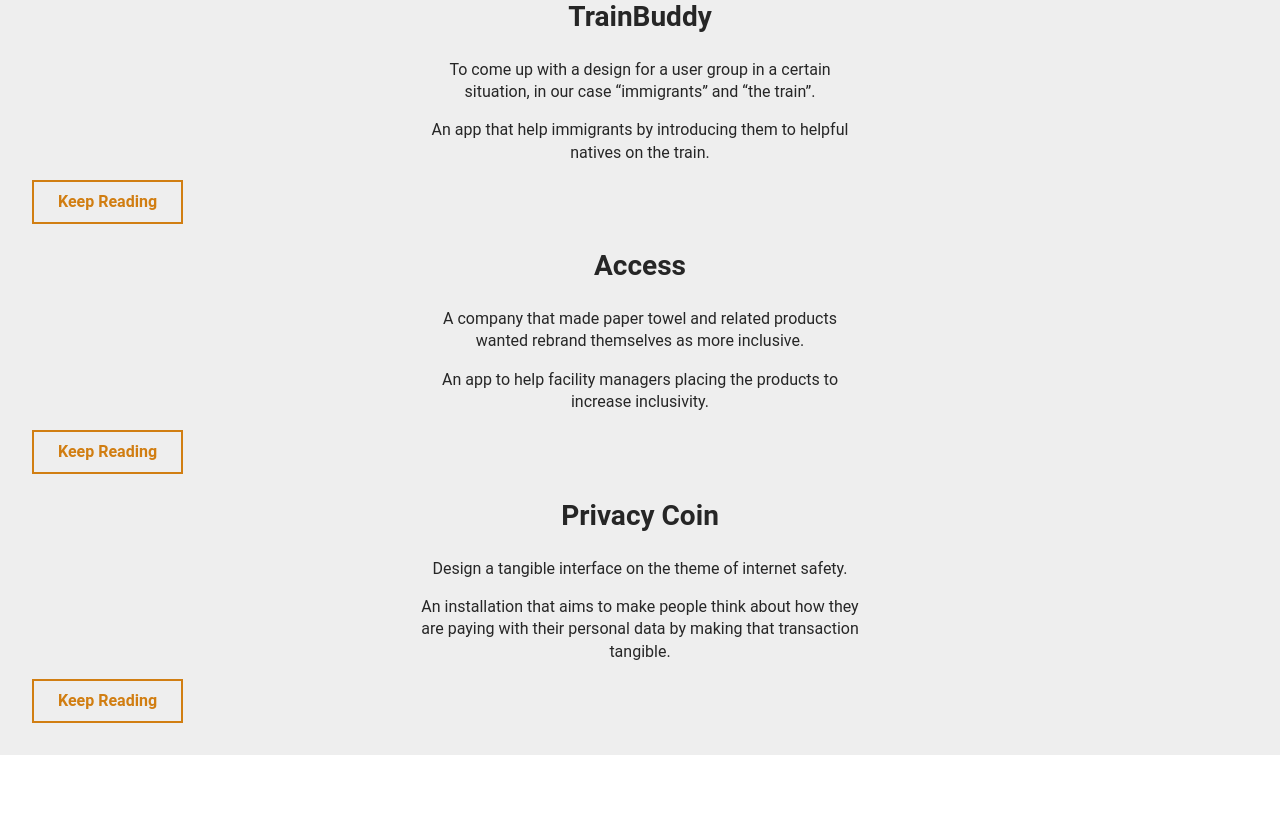
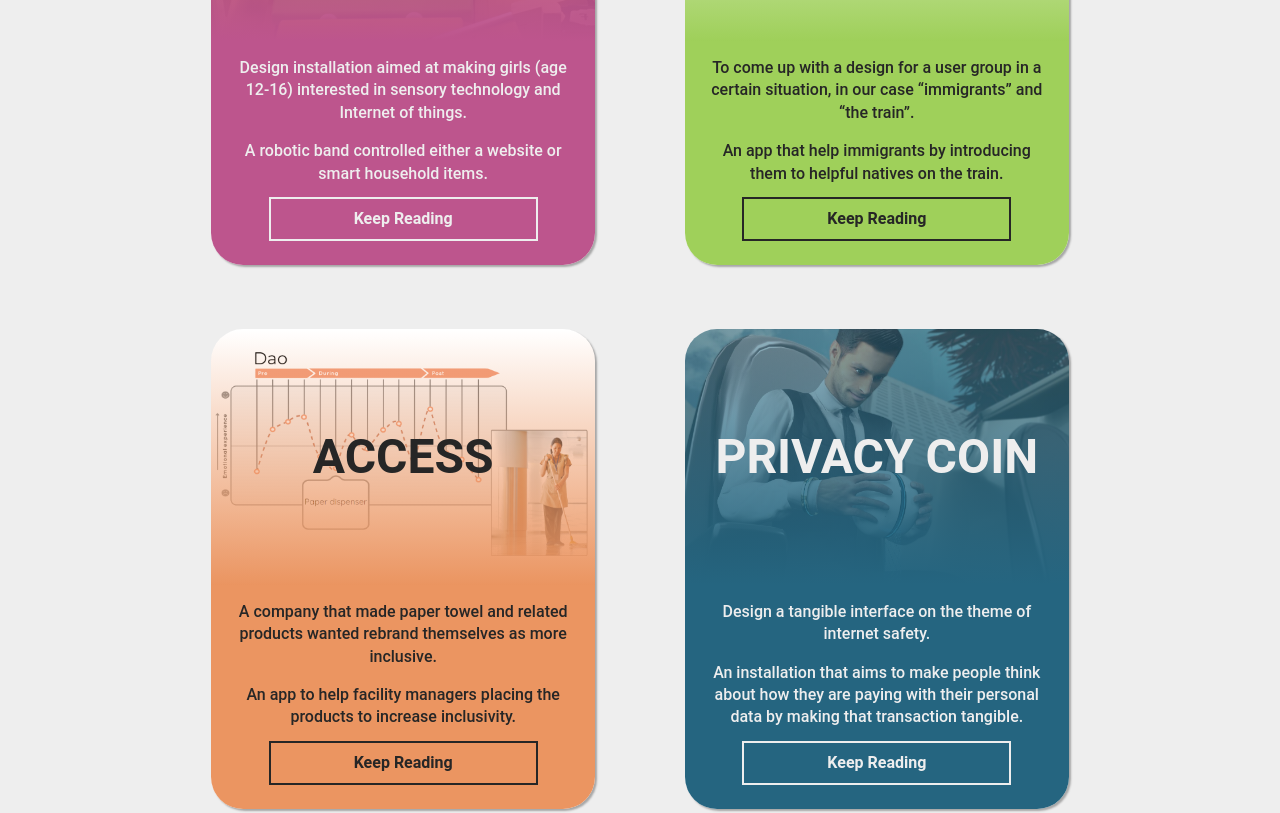
Before and after one commit to bbjorn/bbjorn.github.io, a plain HTML site: page index.html in a window 1280 px wide. Shown: the part 1494-2307 px from the top of the page. Drawn offline with Linux system fonts and the light colour scheme.

Commit message:
Worked with cards
Links needs to be fixed for buttons and some images needs to be replaced.

```diff
--- a/css/style.css
+++ b/css/style.css
@@ -10,6 +10,7 @@
     --clr-primary-light: #6a94cb;
     --clr-overlay-brighten: rgba(255, 255, 255, 0.20);
     --clr-overlay-darken: rgba(0, 0, 0, 0.15);
+    --clr-overlay-darken-30: rgba(0, 0, 0, 0.30);
 }
 
 *, *::before, *::after {
@@ -482,7 +483,7 @@ nav a:hover,nav a:focus{
 .code h2{
     color: var(--clr-primary);
     position: relative;
-    width: max-content;
+    max-width: max-content;
     margin-inline: auto;
 }
 
@@ -503,3 +504,113 @@ nav a:hover,nav a:focus{
 .code img{
     border-radius: 0.5em;
 }
+
+/* Cards */
+.card{
+    --card-clr: var(--clr-light);
+    --card-bg-clr: #BD558D;
+    --card-img: url("../img/robopop/rp-finished.png");
+    background-color: var(--clr-white);
+    margin: 2em auto;
+    display: flex;
+    flex-direction:  column;
+    border-radius: 2em;
+    box-shadow: 2px 2px 2px var(--clr-overlay-darken-30);
+    max-width: 24em;
+}
+
+.card-top{
+    background-image:
+        linear-gradient(to bottom, rgba(255, 255, 255, 0), var(--card-bg-clr)),
+        var(--card-img);
+    background-size: auto 100%;
+    background-position: center;
+    background-repeat: no-repeat;
+
+    color: var(--card-clr);
+
+    min-height: 16em;
+    border-top-left-radius: 2em;
+    border-top-right-radius: 2em;
+
+    display: flex;
+    justify-content: center;
+    align-items: center;
+}
+
+.card-top h3{
+    font-size: 3rem;
+    height: max-content;
+    text-transform: uppercase;
+}
+
+.card-bottom{
+    background-color: var(--card-bg-clr);
+    color: var(--card-clr);
+    border-bottom-left-radius: 2em;
+    border-bottom-right-radius: 2em;
+    padding: 0em 1.52em 4em;
+    height: 100%;
+    position: relative;
+}
+.card-bottom p{
+    font-weight: 500;
+}
+
+.card-bottom .btn{
+    --btn-clr: var(--card-clr);
+
+    position: absolute;
+    bottom: 1.5em;
+    left: 15%;
+    right: 15%;
+}
+
+.card-trainbuddy{
+    --card-clr: var(--clr-dark);
+    --card-bg-clr: #9fd05a;
+    --card-img: url("../img/trainbuddy/trainbuddy-logo.png");
+}
+
+.card-access{
+    --card-clr: var(--clr-dark);
+    --card-bg-clr: #EB9561;
+    --card-img: url("../img/access/ac-customerjourney-trans.png");
+}
+
+.card-access .card-top{
+    background-size: 100% auto;
+}
+
+.card-privacy{
+    --card-clr: var(--clr-light);
+    --card-bg-clr: #256580;
+    --card-img: url("../img/privacycoin/pc-conceptart.jpg");
+}
+
+.card-privacy .card-top{
+    background-image:
+    linear-gradient(to bottom, rgba(37, 103, 128, 0.5), var(--card-bg-clr)),
+    var(--card-img);
+
+}
+
+@media screen and (min-width: 940px){
+    .ux{
+        display: grid;
+        grid-template-columns: 2fr auto 1fr auto 2fr;
+
+    }
+
+    .ux h2{
+        grid-column: 1 /-1;
+    }
+
+    .card:nth-child(even){
+        grid-column: 2/3;
+    }
+
+    .card:nth-child(odd){
+        grid-column: 4/5;
+    }
+}
--- a/index.html
+++ b/index.html
@@ -44,29 +44,49 @@
         </section>
         <section class="ux bg-light" id="ux">
             <h2>UX Design Projects</h2>
-            <div class="card">
+            <div class="card card-robopop">
+                <div class="card-top">
                     <h3>Robo Pop!</h3>
+                </div>
+                <div class="card-bottom">
                     <p> Design installation aimed at making girls (age 12-16) interested in sensory technology and Internet of things.</p>
                     <p> A robotic band controlled either a website or smart household items.</p>
                     <a href="#" class="btn card-btn">Keep Reading</a>
                 </div>
-            <div class="card">
+            </div>
+            <div class="card card-trainbuddy">
+                <div class="card-top">
+
                     <h3>TrainBuddy</h3>
+                </div> <div class="card-bottom">
+
                     <p>To come up with a design for a user group in a certain situation, in our case “immigrants” and “the train”.</p>
                     <p>An app that help immigrants by introducing them to helpful natives on the train.</p>
                     <a href="#" class="btn card-btn">Keep Reading</a>
                 </div>
-            <div class="card">
+            </div>
+            <div class="card card-access">
+                <div class="card-top">
                     <h3>Access</h3>
+
+                </div> <div class="card-bottom">
+
                     <p>A company that made paper towel and related products wanted rebrand themselves as more inclusive.</p>
                     <p>An app to help facility managers placing the products to increase inclusivity.</p>
                     <a href="#" class="btn card-btn">Keep Reading</a>
                 </div>
-            <div class="card">
+            </div>
+            <div class="card card-privacy">
+                <div class="card-top">
                     <h3>Privacy Coin</h3>
+
+                </div>
+                <div class="card-bottom">
+
                     <p>Design a tangible interface on the theme of internet safety.</p>
                     <p>An installation that aims to make people think about how they are paying with their personal data by making that transaction tangible.</p>
                     <a href="#" class="btn card-btn">Keep Reading</a>
+                </div>
             </div>
         </section>
         <section class="educator bg-white" id="educator">
```
Lines whose indentation alone changed are shown as unchanged.
